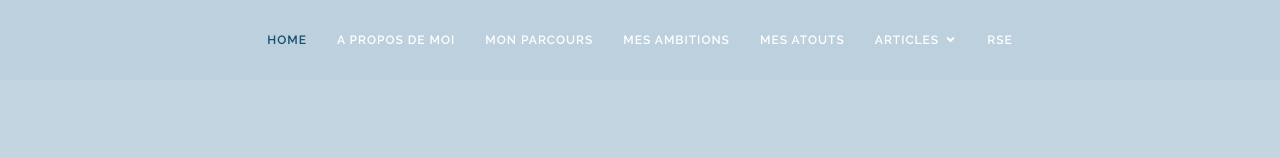
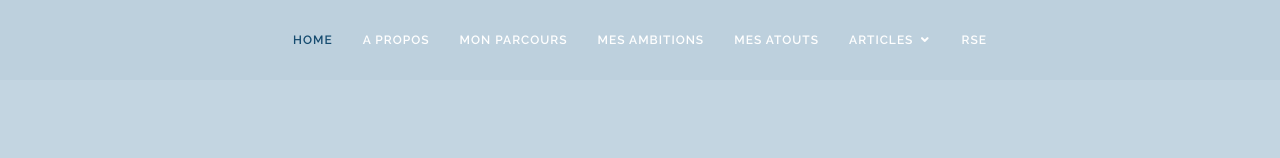
Before and after one commit to cam-errembault/CV, a plain HTML site: page articles.html in a window 1280 px wide. Shown: the top 158 px of the page. Drawn offline with nearby package versions, Linux system fonts and the light colour scheme.

Commit message:
Update articles.html

```diff
--- a/articles.html
+++ b/articles.html
@@ -35,7 +35,7 @@
     <nav class="nav-menu d-none d-lg-block">
       <ul>
         <li><a href="./index.html">Home</a></li>
-        <li><a href="./index.html#about">A propos de moi</a></li>
+        <li><a href="./index.html#about">A propos</a></li>
         <li><a href="./index.html#resume">Mon Parcours</a></li>
         <li><a href="./index.html#ambition">Mes Ambitions</a></li>
         <li><a href="./index.html#atouts">Mes Atouts</a></li>
```
